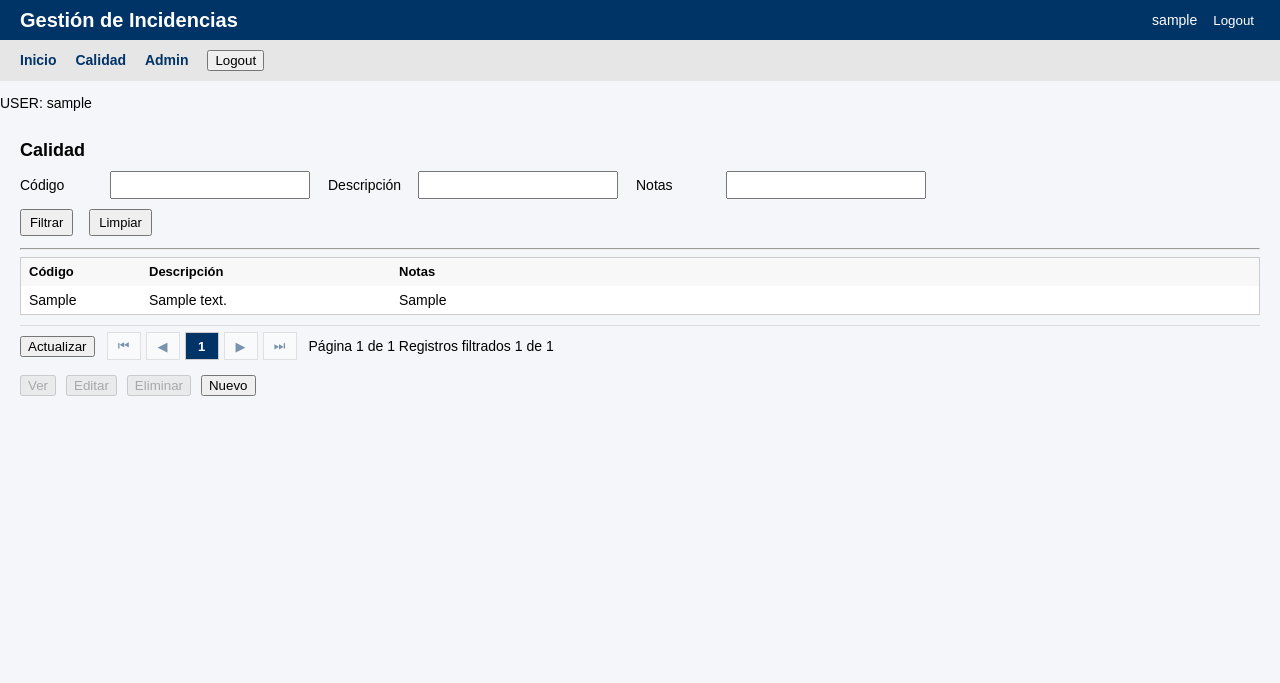
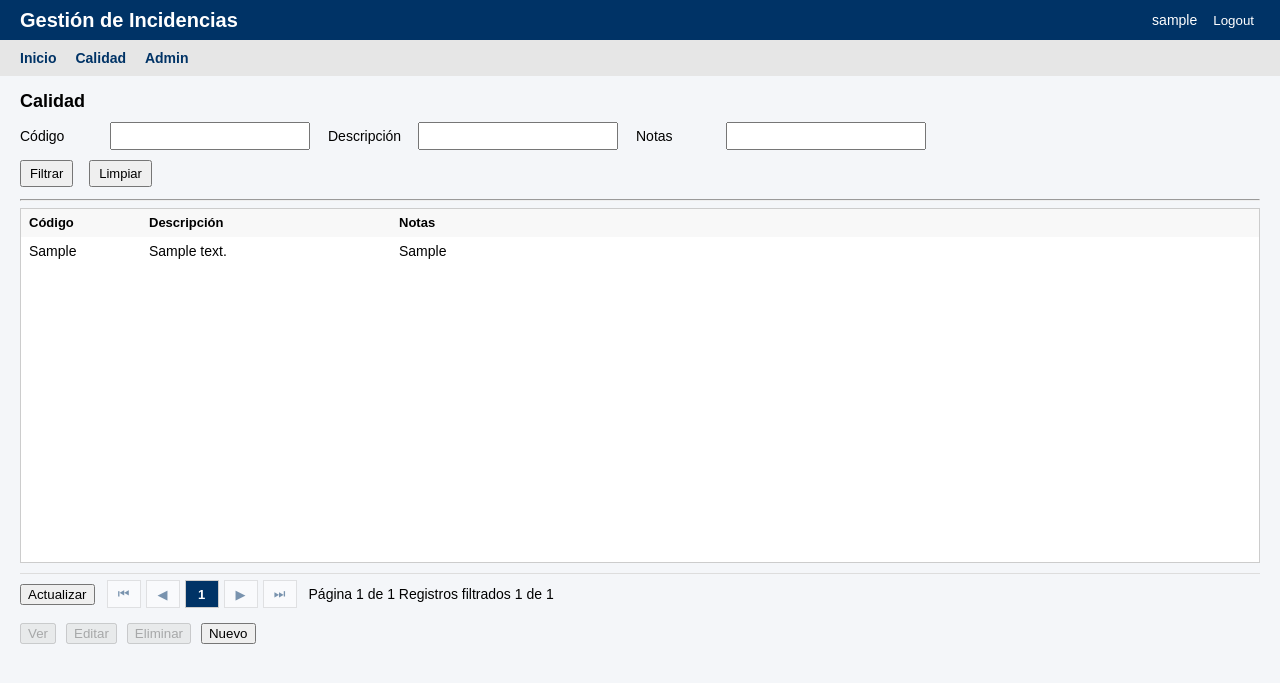
Before and after one commit to Carlos-Arca-Barca/Incidencias, a Django app: page /calidad/ in a window 1280 px wide. Shown: the top 683 px of the page. Run offline with Django 5.2, Linux system fonts and the light colour scheme; a user stored in the database is signed in; tables that the repository leaves empty hold one stand-in row (values such as "Sample post"); some libraries are stand-ins or nearby versions.

Commit message:
USUARIOS

```diff
--- a/core/middleware.py
+++ b/core/middleware.py
@@ -6,14 +6,12 @@ class LoginRequiredMiddleware:
 
     def __call__(self, request):
 
-        # permitir admin y login
         if request.path.startswith("/admin/"):
             return self.get_response(request)
 
         if request.path.startswith("/accounts/login/"):
             return self.get_response(request)
 
-        # bloquear resto si no hay login
         if not request.user.is_authenticated:
             return redirect("/accounts/login/")
 
--- a/core/static/css/style.css
+++ b/core/static/css/style.css
@@ -192,15 +192,16 @@ nav a:hover {
 .grid-wrapper {
     display: flex;
     flex-direction: column;
+    height: 400px;
 }
 
-
 .grid-scroll {
-    max-height: calc(100vh - 320px);
+    flex: 1;
     overflow-y: auto;
     border: 1px solid #ccc;
     background: white;
 }
+
 /* =========================
    TABLA GRID
 ========================= */
--- a/core/urls.py
+++ b/core/urls.py
@@ -1,5 +1,7 @@
 from django.urls import path
 from . import views
+from django.contrib.auth import views as auth_views
+
 
 urlpatterns = [
     path('', views.home, name='home'),
@@ -8,4 +10,8 @@ urlpatterns = [
     path("calidad/<int:id>/", views.calidad_ver, name="calidad_ver"),
     path("calidad/<int:id>/editar/", views.calidad_editar, name="calidad_editar"),
     path("calidad/<int:id>/eliminar/", views.calidad_eliminar, name="calidad_eliminar"),
+
+    # 🔐 AUTH (AÑADIR ESTO)
+    path("accounts/login/", auth_views.LoginView.as_view(), name="login"),
+    path("accounts/logout/", auth_views.LogoutView.as_view(), name="logout"),
 ]
--- a/templates/base.html
+++ b/templates/base.html
@@ -3,6 +3,7 @@
 <head>
     <script src="https://unpkg.com/htmx.org@1.9.12"></script>
     <meta charset="UTF-8">
+
     {% load static %}
     <link rel="stylesheet" href="{% static 'css/style.css' %}">
 
@@ -15,18 +16,15 @@
     <h1>Gestión de Incidencias</h1>
 
     <div class="user-info">
-        {% if user.is_authenticated %}
-            <span>{{ user.username }}</span>
+    <span>{{ user.username }}</span>
 
-            <form action="/accounts/logout/" method="post">
-                {% csrf_token %}
-                <button type="submit">Logout</button>
-            </form>
-        {% endif %}
-    </div>
+    <form action="{% url 'logout' %}" method="post" style="display:inline;">
+        {% csrf_token %}
+        <button type="submit">Logout</button>
+    </form>
+</div>
 </header>
 
-{% if user.is_authenticated %}
 <nav>
     <a href="{% url 'home' %}">Inicio</a>
     <a href="{% url 'calidad' %}">Calidad</a>
@@ -34,19 +32,7 @@
     {% if user.is_staff %}
         <a href="{% url 'admin:index' %}">Admin</a>
     {% endif %}
-
-    <form action="/accounts/logout/" method="post" style="display:inline;">
-        {% csrf_token %}
-        <button type="submit">Logout</button>
-    </form>
 </nav>
-{% endif %}
-
-
-<p style="color:red; font-weight:bold;">
-    <p>USER: {{ user }}</p>
-</p>
-
 
 <main class="main-content">
     {% block content %}
```
Also changed, not shown: config/settings.py (+7 -2 lines).
